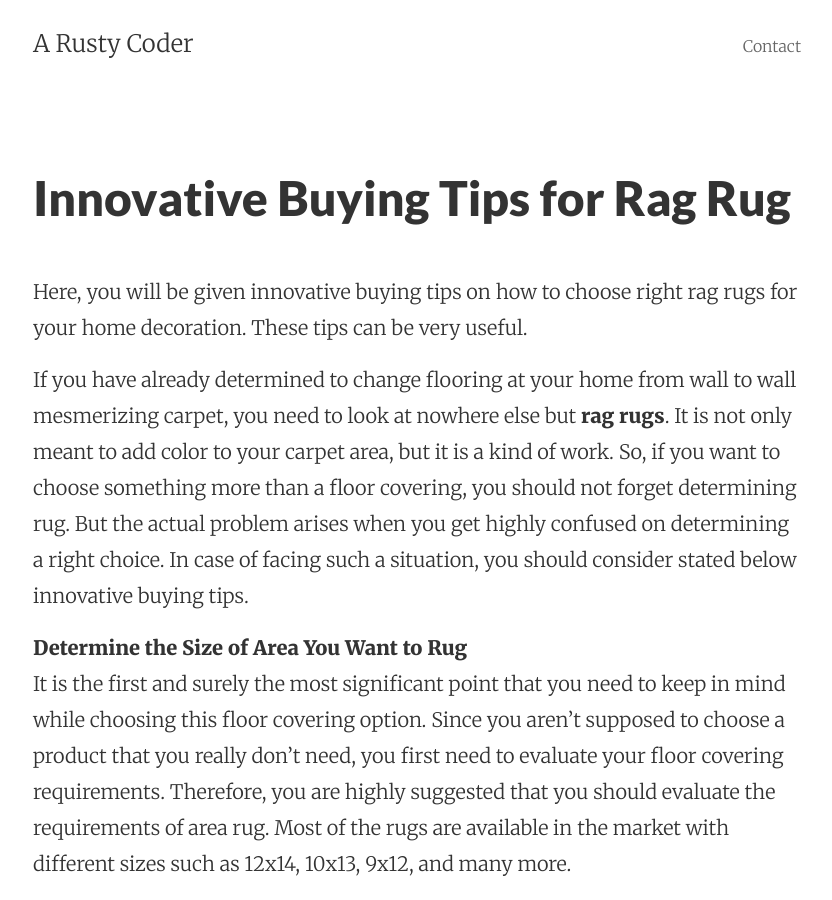
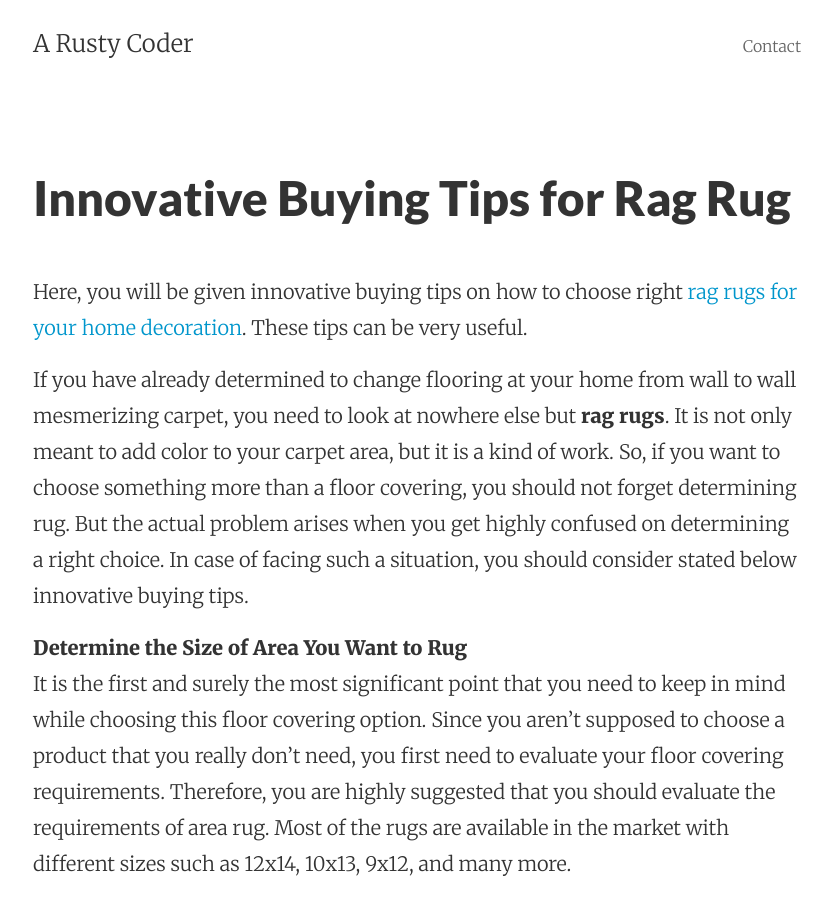
Before and after one commit to hiralove/hiralove.github.io, a Jekyll site: the page built from ragrug.html, in a window 1280 px wide and 900 px high. Shown: the whole window, without its empty margins (223-1055 px from the left). Built offline with Jekyll 4.4.1, drawn with Linux system fonts in a browser that asks for light colours; grey boxes are pictures that could not be loaded.

Commit message:
Update ragrug.html

```diff
--- a/ragrug.html
+++ b/ragrug.html
@@ -4,12 +4,13 @@ title: Innovative Buying Tips for Rag Rug
 permalink: /ragrug/
 ---
 <div class="py2">
-<p>Here, you will be given innovative buying tips on how to choose right rag rugs for your home decoration. These tips can be very useful.</p>
+<p>Here, you will be given innovative buying tips on how to choose right <a href="https://www.youtube.com/watch?v=OqvrNQcs284">rag rugs for your home decoration</a>. These tips can be very useful.</p>
 <p>If you have already determined to change flooring at your home from wall to wall mesmerizing carpet, you need to look at nowhere else but <strong>rag rugs</strong>. It is not only meant to add color to your carpet area, but it is a kind of work. So, if you want to choose something more than a floor covering, you should not forget determining rug. But the actual problem arises when you get highly confused on determining a right choice. In case of facing such a situation, you should consider stated below innovative buying tips.</p>
 <p><strong>Determine the Size of Area You Want to Rug</strong> <br />
   It is the first and surely the most significant point that you need to keep in mind while choosing this floor covering option. Since you aren’t supposed to choose a product that you really don’t need, you first need to evaluate your floor covering requirements. Therefore, you are highly suggested that you should evaluate the requirements of area rug. Most of the rugs are available in the market with different sizes such as 12x14, 10x13, 9x12, and many more.<br />
   </p>
 <p><strong>Consider the Thickness </strong> <br />
+  <img src="http://i.imgur.com/Wz5YNRH.jpg" alt="rag rug" />
   While looking for a rug, you should not forget determining thickness of the same. For instance, if you choose a thick option, you may find it difficult to open and close your door. So, before making a choice, you should first measure the space between the floor and bottom of a door at your home. <br />
   </p>
 <p><strong>Which Type of Rug You Need?</strong> <br />
```
